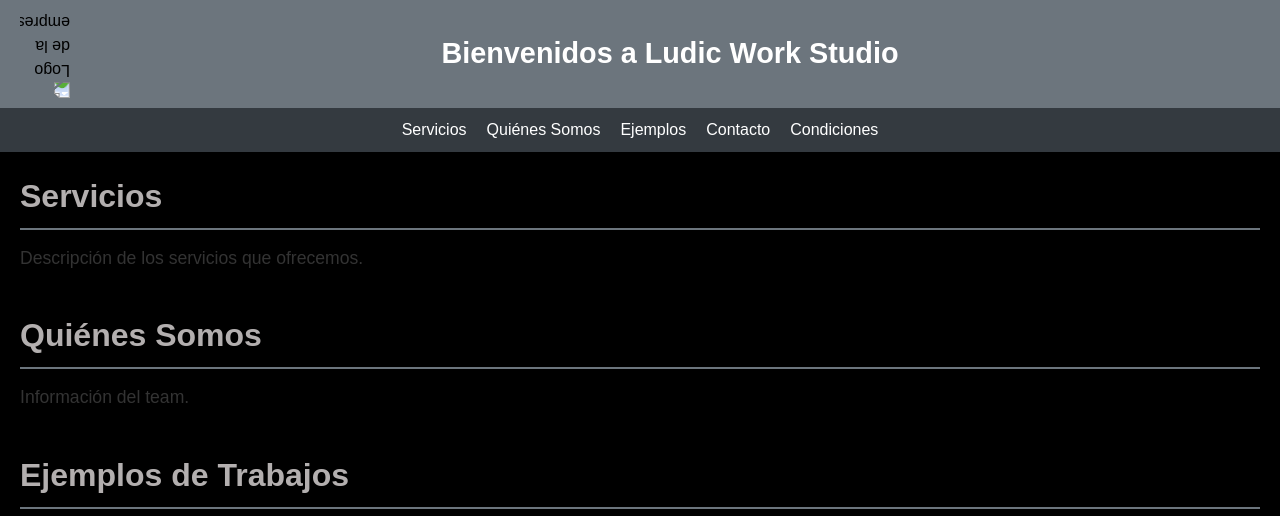
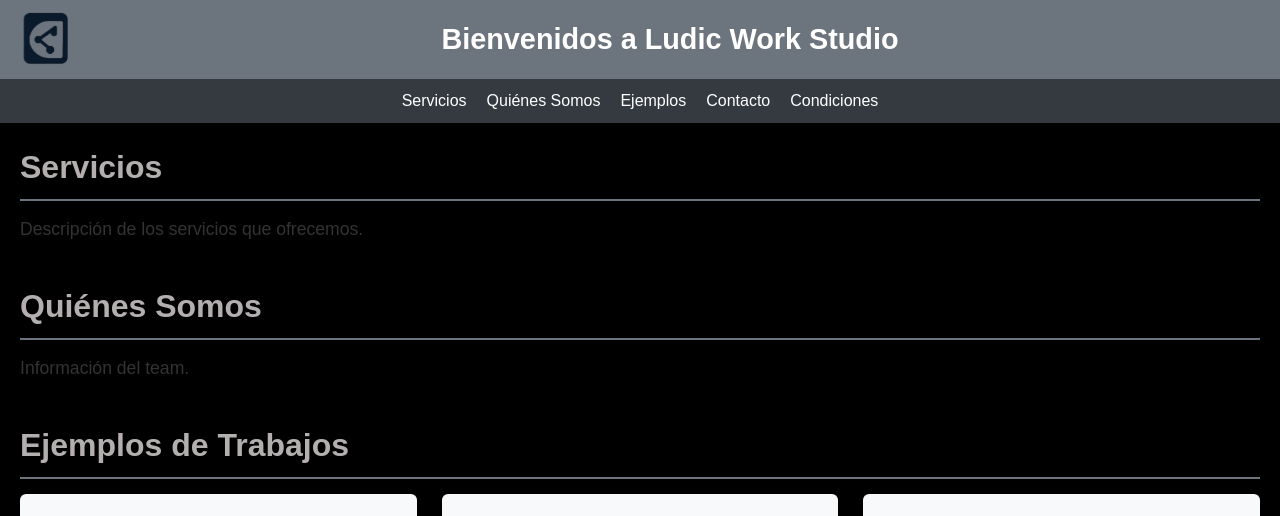
Before and after one commit to Ludic-Work-Studio/web, a plain HTML site: page index.html in a window 1280 px wide. Shown: the top 516 px of the page. Drawn offline with Linux system fonts and the light colour scheme.

Commit message:
Update index.html

```diff
--- a/index.html
+++ b/index.html
@@ -10,7 +10,7 @@
     <meta name="author" content="Ludic Work Studio">
 
     <!-- LINK DE LOGO-->
-    <link rel="icon" href="/start web/assets/logo.png" type="image/jpg">
+    <link rel="icon" href="logo.png" type="image/jpg">
 
 
     <link rel="stylesheet" href="style.css">
@@ -20,7 +20,7 @@
 <body>
     <header class="header">
         <!-- Logo de la empresa -->
-        <img class="header__logo" src="/start web/assets/logo.png" alt="Logo de la empresa">
+        <img class="header__logo" src="logo.png" alt="Logo de la empresa">
         <!-- Título principal -->
         <h1 class="header__title">Bienvenidos a Ludic Work Studio</h1>
     </header>
```
